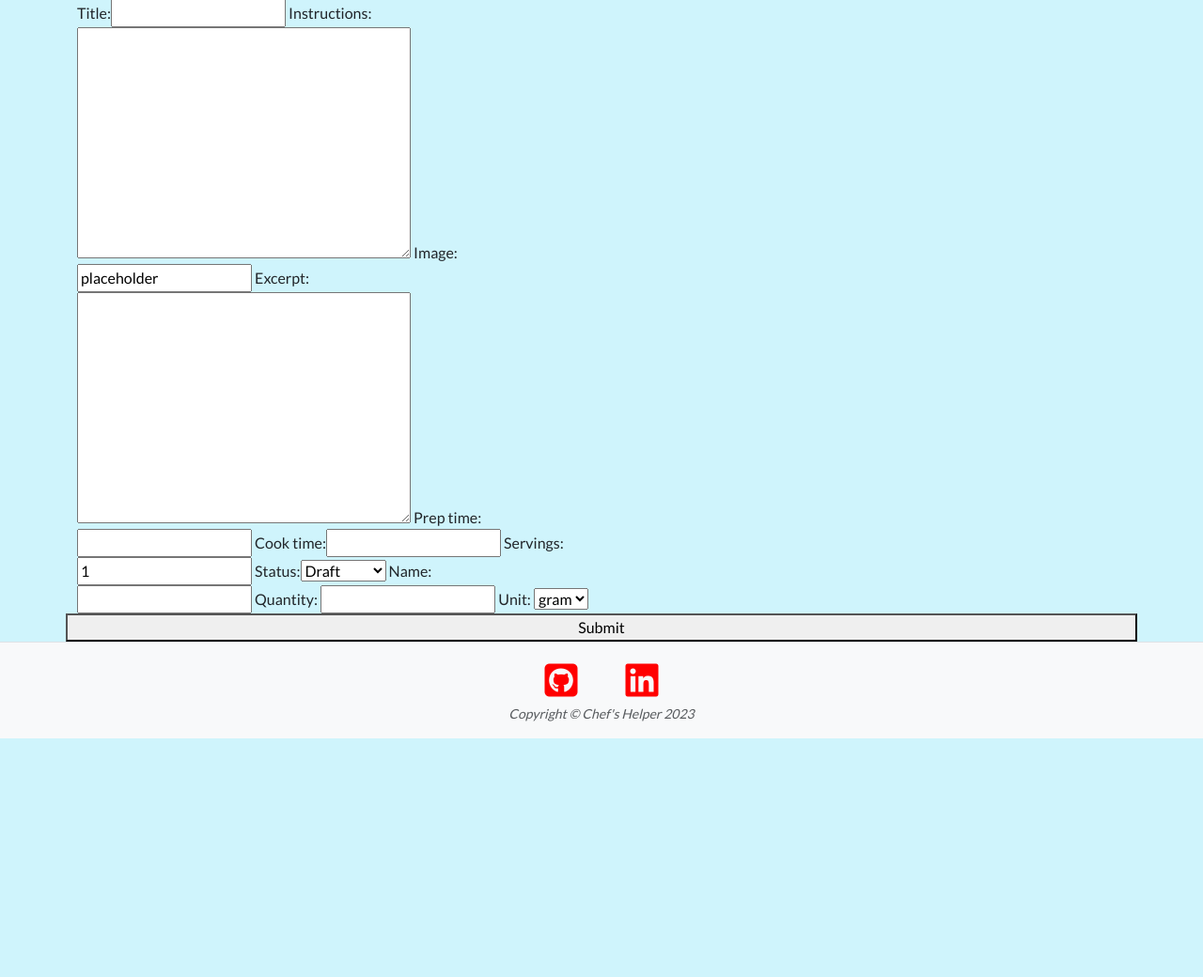
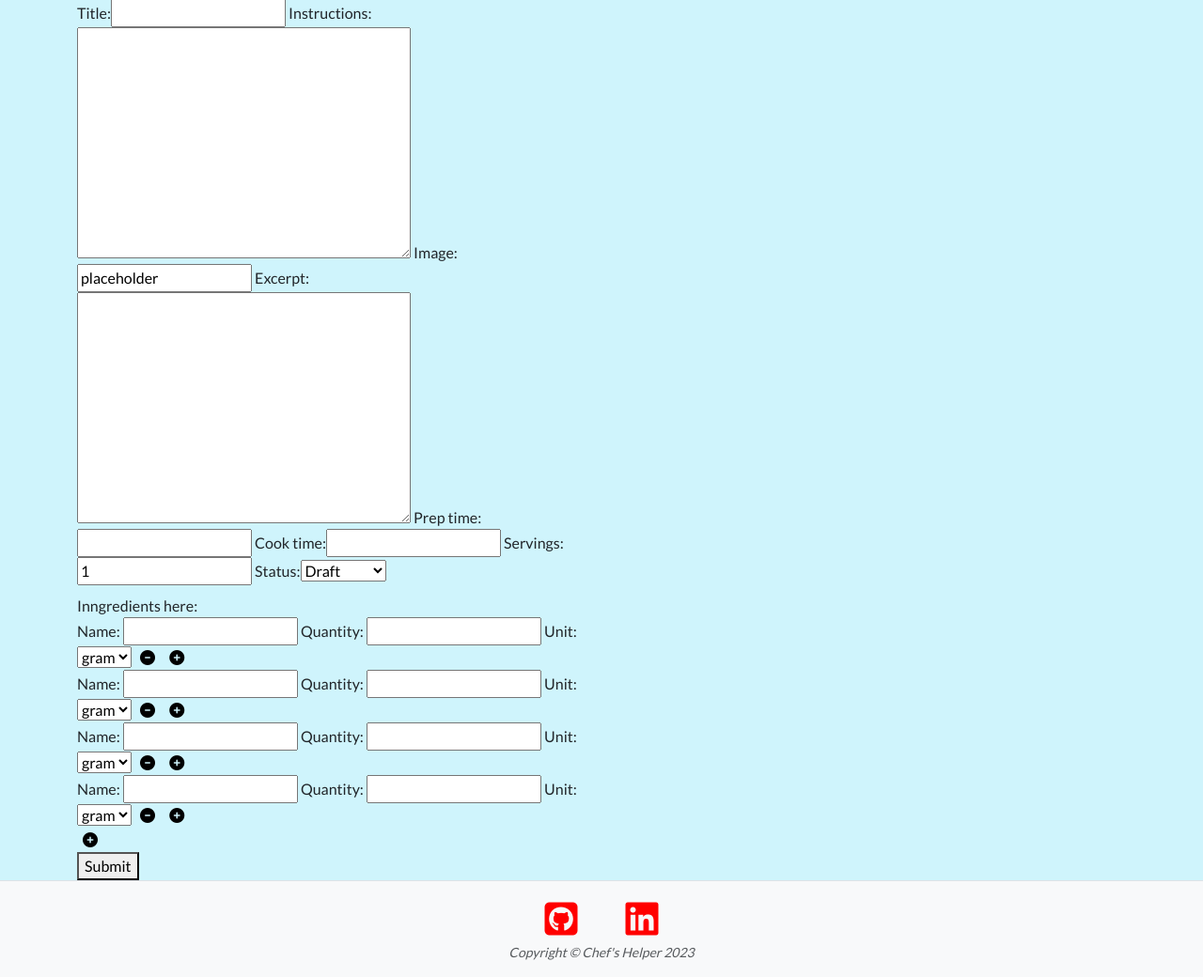
Before and after one commit to ObiOne84/django-chefs-helper, a Django app: page /add_recipe in a window 1280 px wide. Shown: the part 106-1146 px from the top of the page at 94% size. Before the commit the page ends 892 px from the top, so only its background shows below. Run offline with Django 3.2, Linux system fonts and the light colour scheme; some libraries are stand-ins or nearby versions.

Commit message:
Add script to remove additional ingredients from add recipe page

```diff
--- a/recipes/forms.py
+++ b/recipes/forms.py
@@ -53,7 +53,16 @@ class AddRecipeForm(forms.ModelForm):
         super().__init__(*args, **kwargs)
 
         # Use inlineformset_factory to create the formset
-        IngredientFormSet = inlineformset_factory(Recipe, RecipeIngredient, form=AddIngredientForm, extra=1)
+        IngredientFormSet = inlineformset_factory(
+            Recipe,
+            RecipeIngredient,
+            form=AddIngredientForm,
+            extra=3,
+            min_num=1,
+            validate_min=True,
+            can_delete=True,
+            can_delete_extra = True,
+        )
         # min_num=1, validate_min=True
 
         # Pass instance=self.instance to formset to link it to the Recipe instance
--- a/static/css/style.css
+++ b/static/css/style.css
@@ -137,6 +137,13 @@ form.signup ul li {
     opacity: 1;
 }
 
+/* Add recipe style */
+/* Hide the checkbox */
+.formset-row input[type="checkbox"] {
+    display: none;
+}
+
+
 /* Styles for the printed version */
 
 @media print {
--- a/static/js/script.js
+++ b/static/js/script.js
@@ -69,9 +69,9 @@ $(document).ready(function () {
 
     // Dark mode
     // Toggle dark mode when the button is clicked
-    document.getElementById('toggleDarkMode').addEventListener('click', function () {
-        document.body.classList.toggle('dark-mode');
-    });
+    // document.getElementById('toggleDarkMode').addEventListener('click', function () {
+    //     document.body.classList.toggle('dark-mode');
+    // });
 
     // Add rating form validation
     // $('#review-form').submit(function (e) {
@@ -88,15 +88,49 @@ $(document).ready(function () {
     //     }
     // });
 
+    function updateFormset() {
 
-    $(document).ready(function () {
-        $('#add-ingredient').click(function () {
-            // Clone the last form and append it to the formset
-            var newForm = $('#update-recipe-form .formset:last').clone(true);
-            newForm.find(':input').val('');
-            $('#update-recipe-form .formset:last').after(newForm);
+        // Loop through each form in the formset
+        $('form[name="ingredient_formset"]').find('.formset-row').each(function () {
+            var nameField = $(this).find('input[name$="name"]');
+            var quantityField = $(this).find('input[name$="quantity"]');
+            var unitField = $(this).find('select[name$="unit"]');
+
+            // Check if both name and quantity are empty
+            if (!nameField.val() && !quantityField.val()) {
+                // Remove the formset row from the DOM
+                $(this).remove();
+
+            }
         });
+
+        // Check the number of remaining visible formset rows
+        var remainingVisibleRows = $('form[name="ingredient_formset"]').find('.formset-row:visible').length;
+        console.log('here is:' + remainingVisibleRows);
+
+        // Disable the minus button if there is only one row left
+        if (remainingVisibleRows === 1) {
+            $('form[name="ingredient_formset"]').find('.remove-ingredient').prop('disabled', true);
+        } else {
+            $('form[name="ingredient_formset"]').find('.remove-ingredient').prop('disabled', false);
+        }
+    }
+
+    $('.formset').on('input', 'input, select', function () {
+        updateFormset($('.formset-row'));
     });
 
+    $('.add-ingredient').on('click', function () {
+        alert('You clicked plus');
+
+        updateFormset($('.formset-row'));
+
+    });
+
+    $('.remove-ingredient').on('click', function () {
+
+        updateFormset($('.formset-row'));
+        $(this).closest('.formset-row').hide();
+    });
 
 });
--- a/templates/add_recipe.html
+++ b/templates/add_recipe.html
@@ -6,7 +6,7 @@
 <div class="container-lg">
 
    <div class="row">
-      <div class="col-md-6 col-12 print-size">
+      <div class="col-6 print-size">
 
          <form method="post" enctype="multipart/form-data" action="{% url 'add_recipe' %}">
             {% csrf_token %}
@@ -20,8 +20,8 @@
             {{ form.prep_time }}
             {{ form.cook_time }}
             {{ form.servings }}
-            {{ form.status }}
-            {% if form.errors %} -->
+            {{ form.status }} -->
+            {% if form.errors %}
             <div class="alert alert-danger" role="alert">
                <strong>Form Errors:</strong>
                <ul>
@@ -33,11 +33,14 @@
                </ul>
             </div>
             {% endif %}
+            <p>Inngredients here:</p>
             <div>
+               <div id="ingredient-formset-container">
                   <!-- Ingredient formset -->
                   {{ form.ingredient_formset.management_form }}
 
                   {% for form in form.ingredient_formset %}
+                  <div class="formset-row">
                      {{ form.name.label_tag }}
                      {{ form.name }}
                      {{ form.name.errors }}
@@ -47,9 +50,21 @@
                      {{ form.unit.label_tag }}
                      {{ form.unit }}
                      {{ form.unit.errors }}
+                     {{ form.DELETE }} {# Include the DELETE input for each formset row #}
+
+                     <button type="button" name="remove-ingredient" class="btn-like remove-ingredient">
+                        <i class="fa-solid fa-circle-minus"></i>
+                     </button>
+                     <button type="button" name="add-ingredient" class="btn-like add-ingredient">
+                        <i class="fa-solid fa-circle-plus"></i>
+                     </button>
+                  </div>
                   {% endfor %}
+                  <button type="button" name="add-ingredient" class="btn-like add-ingredient">
+                     <i class="fa-solid fa-circle-plus"></i>
+                  </button>
                </div>
-
+            </div>
             {% if form.ingredient_formset.errors %}
 
             <div class="alert alert-danger" role="alert">
```
Lines whose indentation alone changed are shown as unchanged.
